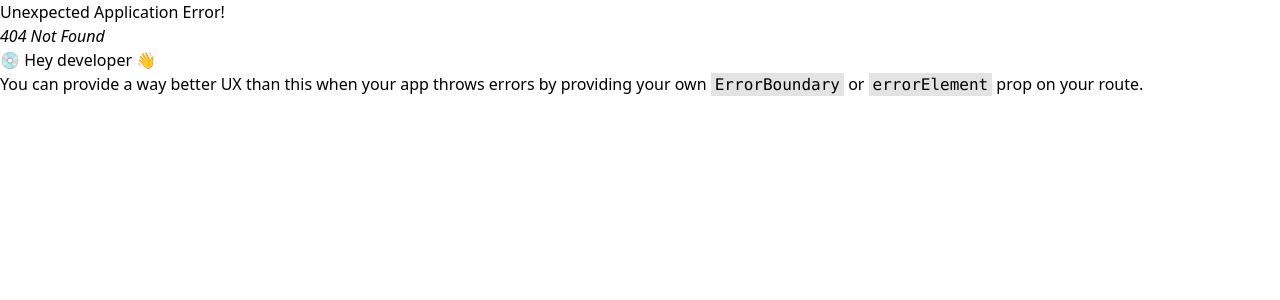
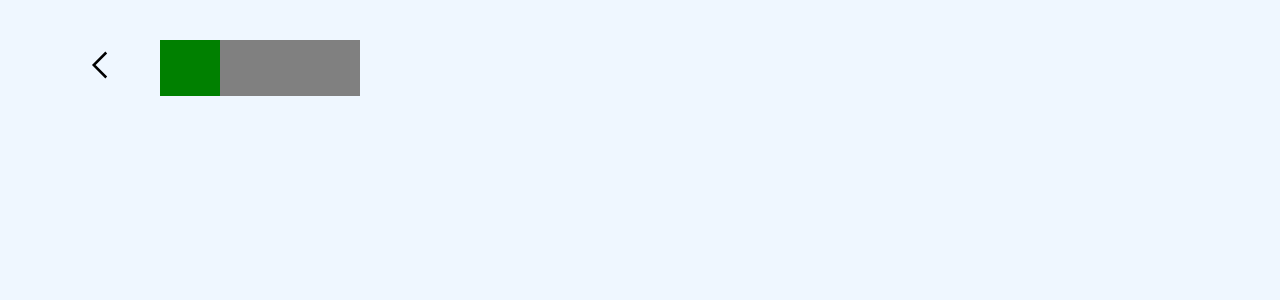
Before and after one commit to JTS-Games/TLE-3-Front-End, a React (Vite) app: page /lesson in a window 1280 px wide. Before the commit this address had no page. Shown: the top 300 px of the page. Built offline with nearby package versions, Linux system fonts and the light colour scheme.

Commit message:
Made layout with and without nav

```diff
--- a/package.json
+++ b/package.json
@@ -10,6 +10,7 @@
     "preview": "vite preview"
   },
   "dependencies": {
+    "@material-tailwind/react": "^2.1.10",
     "react": "^19.0.0",
     "react-dom": "^19.0.0",
     "react-router": "^7.2.0"
--- a/src/app.jsx
+++ b/src/app.jsx
@@ -3,6 +3,7 @@ import {createBrowserRouter, RouterProvider} from "react-router";
 import Layout from './Layout.jsx'
 import LayoutNoNav from "./layoutNoNav.jsx";
 import Home from './home.jsx'
+import Lesson from './Lesson.jsx'
 
 const router = createBrowserRouter([
     {
@@ -18,7 +19,8 @@ const router = createBrowserRouter([
         element: <LayoutNoNav />,
         children: [
             {
-
+                path: '/lesson/',
+                element: <Lesson />,
             },
         ]
     }
--- a/src/layout.jsx
+++ b/src/layout.jsx
@@ -2,7 +2,7 @@ import {Link, Outlet} from "react-router";
 
 function Layout(){
     return(
-        <div className="bg-background text-xl flex flex-col h-screen justify-between">
+        <div className="bg-background text-xl flex flex-col h-screen">
             <header>
                 <nav className="flex items-center justify-between px-20 py-5 mb-5 bg-white drop-shadow-[0_10px_10px_rgba(0,0,0,0.10)]">
                     <div>
--- /dev/null
+++ b/src/lesson.jsx
@@ -0,0 +1,21 @@
+function lesson() {
+    return (
+        <main>
+            <div className="flex items-center justify-between p-10">
+                <div>
+                    <button className="w-10 h-10 mx-10">
+                        <svg xmlns="http://www.w3.org/2000/svg" fill="none" viewBox="0 0 24 24" strokeWidth="1.5"
+                             stroke="currentColor" className="size-10">
+                            <path strokelinecap="round" strokelinejoin="round" d="M15.75 19.5 8.25 12l7.5-7.5"/>
+                        </svg>
+                    </button>
+                </div>
+                <div className="flex w-full flex-col gap-4">
+                    <progress className="rounded-full h-14" value={0.3}/>
+                </div>
+            </div>
+        </main>
+    );
+}
+
+export default lesson;
```
Also changed, not shown: 1 other file (tests, documents, lock files or other folders).
